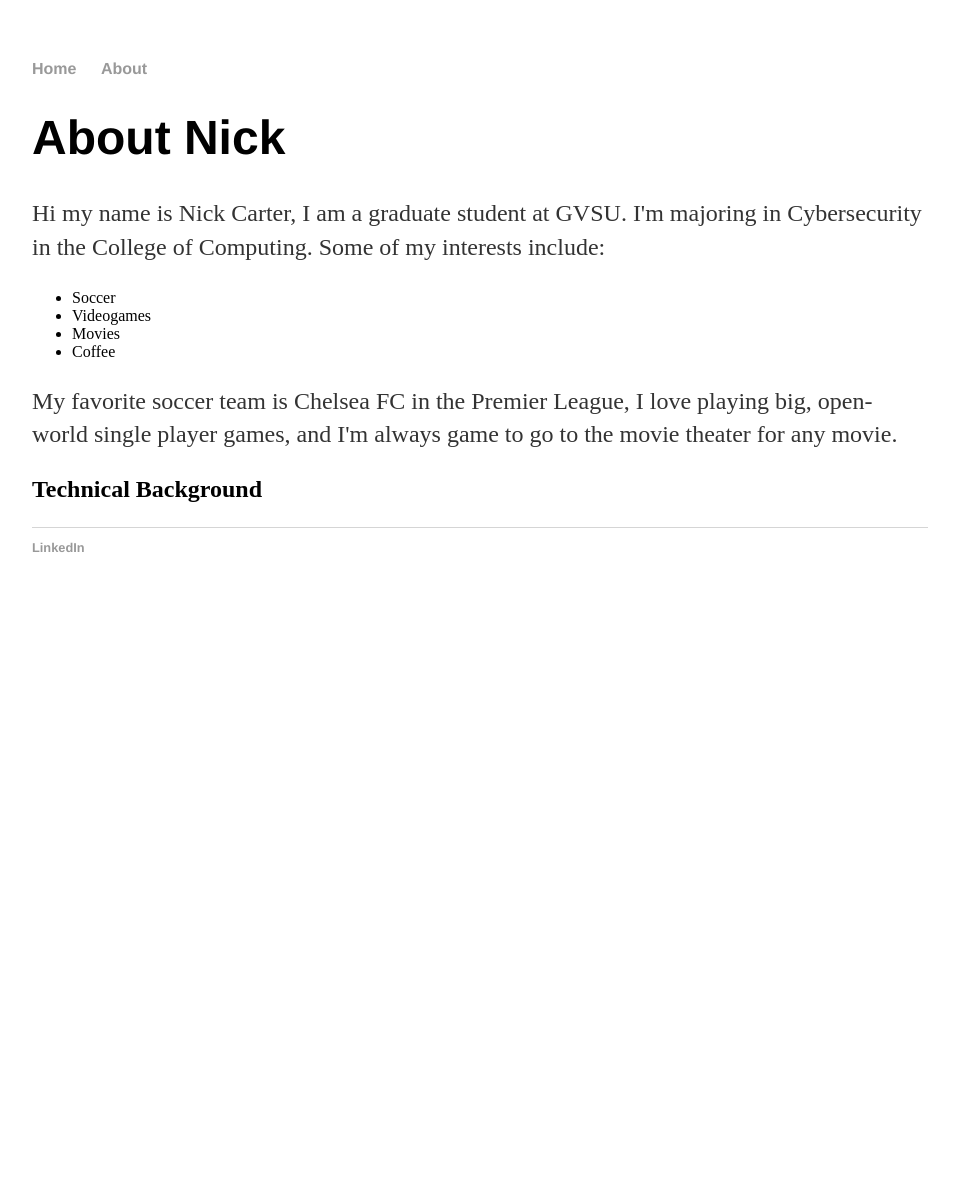
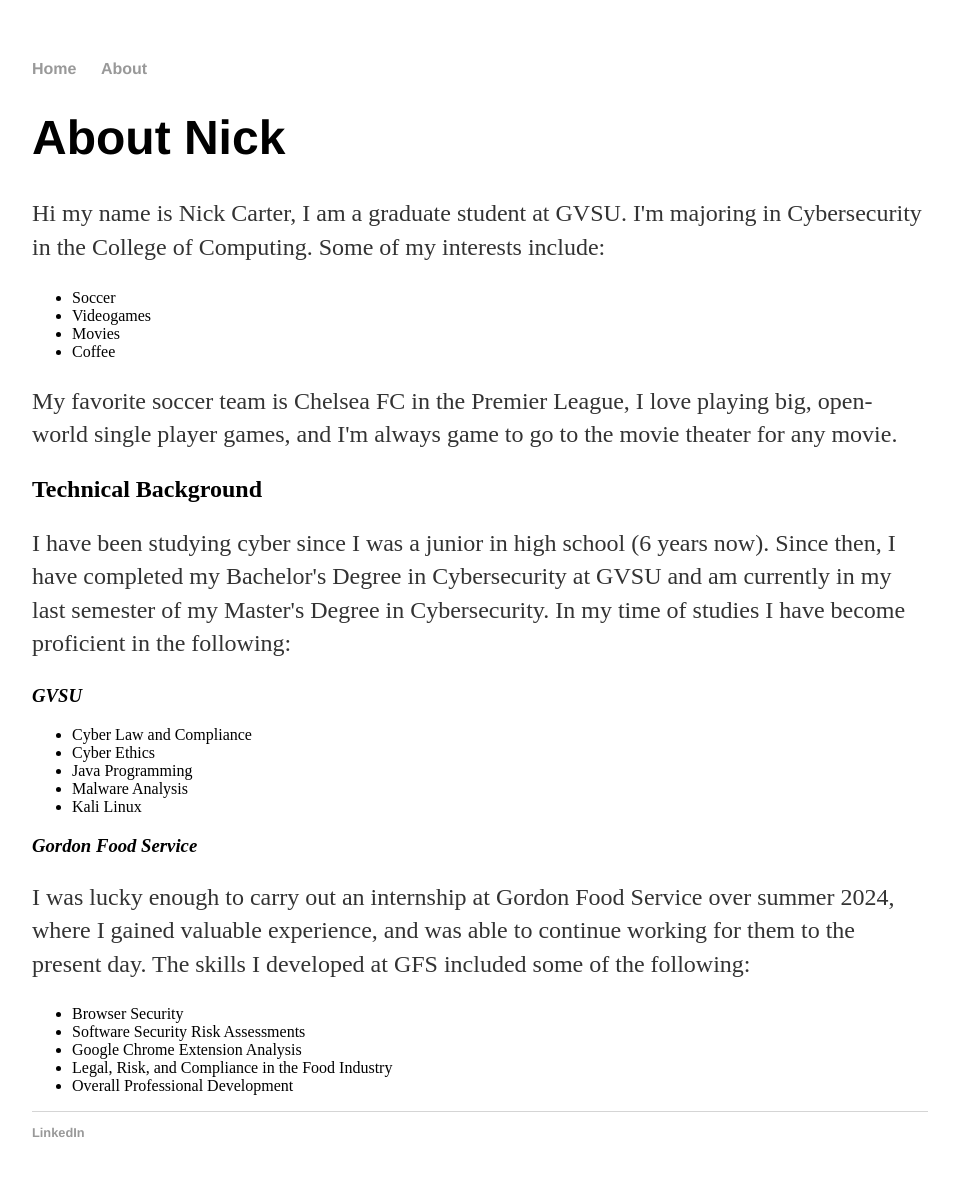
Before and after one commit to NickCarterGV/personal-website, a Jekyll site: the page built from about/index.html, in a window 1280 px wide. Shown: the whole page, without its empty margins (160-1113 px from the left). Built offline with Jekyll 4.4.1, drawn with Linux system fonts in a browser that asks for light colours; before the commit the page ends 900 px from its top, so only the background shows below that.

Commit message:
fleshed out technical background on about page

```diff
--- a/about/index.html
+++ b/about/index.html
@@ -13,5 +13,22 @@
     </ul>
     <p>My favorite soccer team is Chelsea FC in the Premier League, I love playing big, open-world single player games, and I'm always game to go to the movie theater for any movie.</p>
     <h2>Technical Background</h2>
-    <p></p>
+    <p>I have been studying cyber since I was a junior in high school (6 years now). Since then, I have completed my Bachelor's Degree in Cybersecurity at GVSU and am currently in my last semester of my Master's Degree in Cybersecurity. In my time of studies I have become proficient in the following:</p>
+    <h3><em>GVSU</em></h3>
+    <ul>
+        <li>Cyber Law and Compliance</li>
+        <li>Cyber Ethics</li>
+        <li>Java Programming</li>
+        <li>Malware Analysis</li>
+        <li>Kali Linux</li>
+    </ul>
+    <h3><em>Gordon Food Service</em></h3>
+    <p>I was lucky enough to carry out an internship at Gordon Food Service over summer 2024, where I gained valuable experience, and was able to continue working for them to the present day. The skills I developed at GFS included some of the following:</p>
+    <ul>
+        <li>Browser Security</li>
+        <li>Software Security Risk Assessments</li>
+        <li>Google Chrome Extension Analysis</li>
+        <li>Legal, Risk, and Compliance in the Food Industry</li>
+        <li>Overall Professional Development</li>
+    </ul>
 </div><!-- /.blurb -->
```
